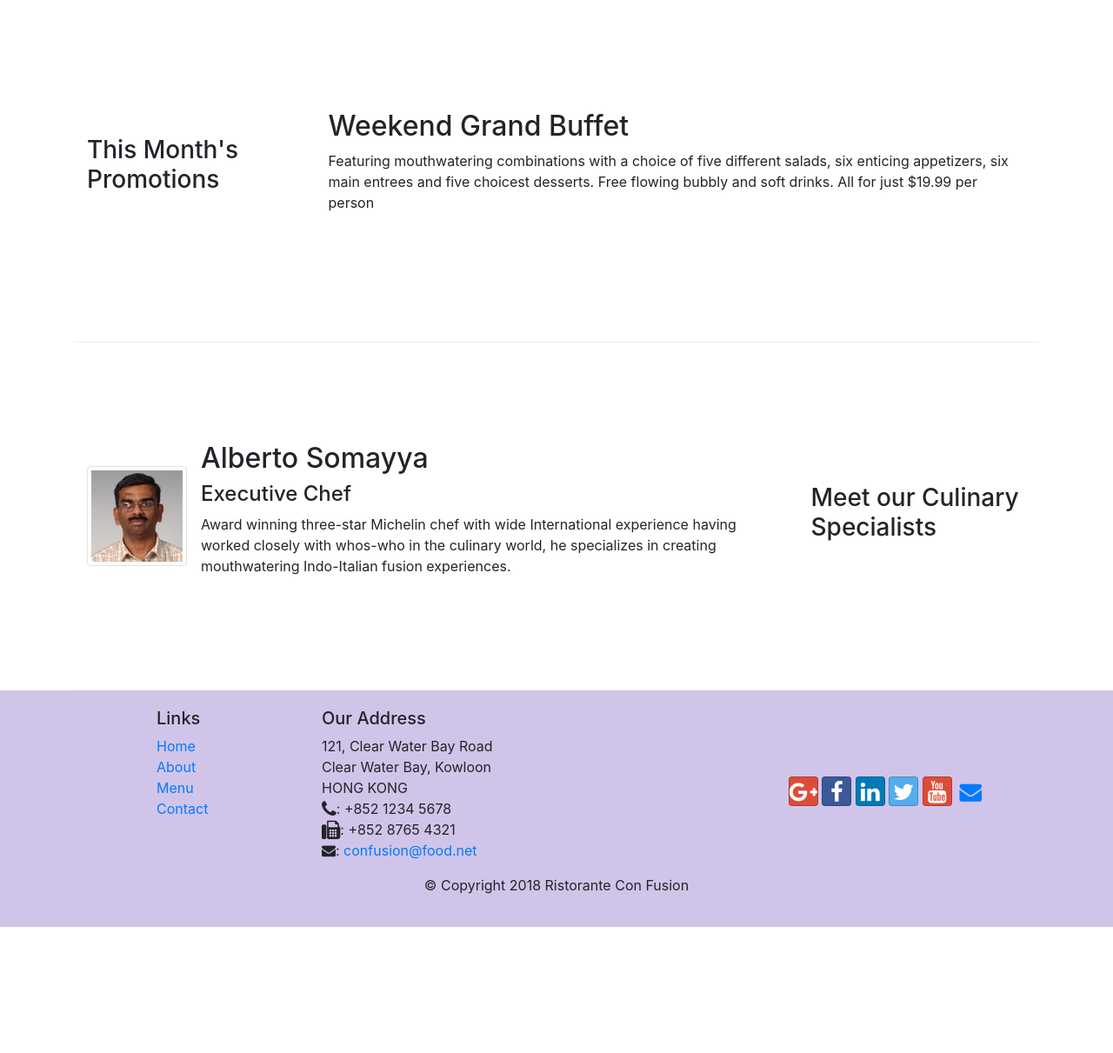
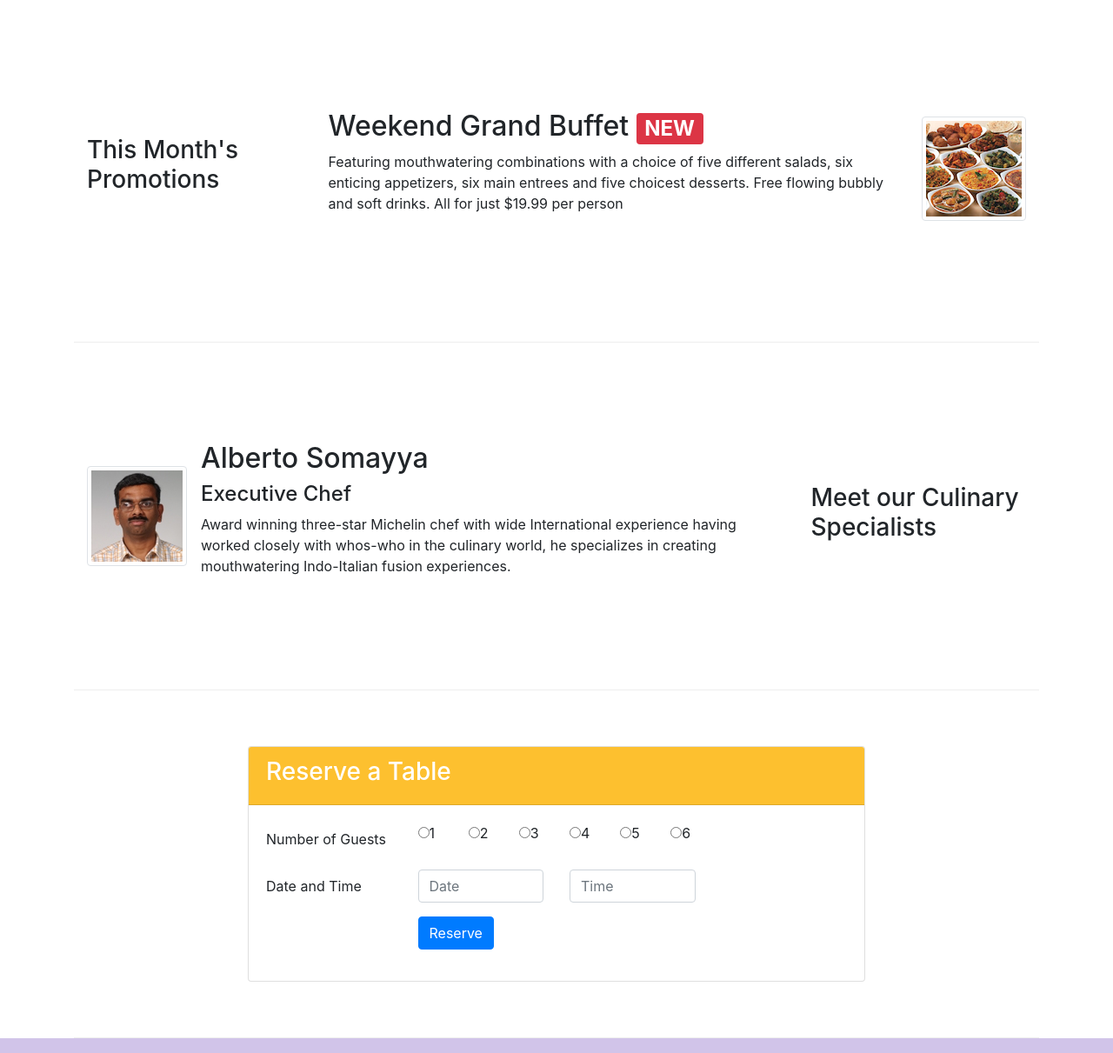
Before and after one commit to MeritWayler/Bootstrap, a website: page index.html in a window 1280 px wide. Shown: the part 740-1951 px from the top of the page at 87% size. Before the commit the page ends 1806 px from the top, so only its background shows below. Drawn offline with nearby package versions, Linux system fonts and the light colour scheme.

Commit message:
commit 13, assignment 2

```diff
--- a/css/styles.css
+++ b/css/styles.css
@@ -31,3 +31,13 @@ body {
 .navbar-dark {
     background-color: #512DA8;
 }
+
+.reservation-card{
+    background-color: #FDC02F;
+    color: white;
+}
+.reservation-button{
+    background-color: #FDC02F;
+    text-align: center;
+    padding: 10x 20px;
+}
--- a/index.html
+++ b/index.html
@@ -39,9 +39,13 @@
                     <h1>Ristorante con Fusion</h1>
                     <p>We take inspiration from the World's best cuisines, and create a unique fusion experience. Our lipsmacking creations will tickle your culinary senses!</p>
                 </div>
-                <div class="col-12 col-sm align-self-center">
+                <div class="col-12 col-sm-3 align-self-center">
                     <img src="img/logo.png" class="img-fluid">
                 </div>
+                <div class="col-12 col-sm-3 align-self-center ">
+                   <a href="#reservation-card"> <button class="btn btn-sm reservation-button" >Reserve Table</button></a>
+                </div>
+
             </div>
         </div>
     </header>
@@ -65,12 +69,17 @@
 
 
         <div class="row row-content align-items-center">
-            <div class="col-12 col-sm-4 col-md-3">
+            <div class="col-12 col-sm-4 col-md-3 order-sm-first">
                 <h3>This Month's Promotions</h3>
             </div>
             <div class="col col-sm col-md">
-                <h2>Weekend Grand Buffet</h2>
-                <p>Featuring mouthwatering combinations with a choice of five different salads, six enticing appetizers, six main entrees and five choicest desserts. Free flowing bubbly and soft drinks. All for just $19.99 per person </p>
+                <div class="media">
+                    <div class="media-body">
+                        <h2>Weekend Grand Buffet <span class="badge badge-danger">NEW</span> </h2>
+                        <p class="d-none d-sm-block">Featuring mouthwatering combinations with a choice of five different salads, six enticing appetizers, six main entrees and five choicest desserts. Free flowing bubbly and soft drinks. All for just $19.99 per person </p>
+                    </div>
+                    <img class="d-flex ml-3 img-thumbnail align-self-center" src="img/buffet.png" alt="buffet">
+                </div>
             </div>
         </div>
 
@@ -85,6 +94,56 @@
                         <h2 class="mt-0">Alberto Somayya</h2>
                         <h4>Executive Chef</h4>
                         <p class="d-none d-sm-block">Award winning three-star Michelin chef with wide International experience having worked closely with whos-who in the culinary world, he specializes in creating mouthwatering Indo-Italian fusion experiences. </p>
+                    </div>
+                </div>
+            </div>
+        </div>
+        <div class="row row-content align-items-center" id="reservation-card">
+            <div class="col-12 col-sm-8 offset-2">
+                <div class="card" >
+                    <div class="card-header  reservation-card">
+                        <h3>Reserve a Table</h3>
+                    </div>
+                    <div class="card-body">
+                        <form>
+                            <div class="form-group row">
+                                <label for="NumberGuests" class="col-md-3 col-form-label">Number of Guests</label>
+                                <div class="col-md-1 radio">
+                                    <label><input type="radio" name="optradio">1</label>
+                                </div>
+                                <div class="col-md-1 radio">
+                                    <label><input type="radio" name="optradio">2</label>
+                                </div>
+                                <div class="col-md-1 radio">
+                                    <label><input type="radio" name="optradio">3</label>
+                                </div>
+                                <div class="col-md-1 radio">
+                                    <label><input type="radio" name="optradio">4</label>
+                                </div>
+                                <div class="col-md-1 radio">
+                                    <label><input type="radio" name="optradio">5</label>
+                                </div>
+                                <div class="col-md-1 radio">
+                                    <label><input type="radio" name="optradio">6</label>
+                                </div>
+                                </div>
+                            <div class="form-group row">
+                                <div class="col-md-3">
+                                    <label for="DateTime" class="col-form-label">Date and Time</label>
+                                </div>
+                                <div class="col-md-3">
+                                    <input type="text" class="form-control" id="date" placeholder="Date">
+                                </div>
+                                <div class="col-md-3">
+                                    <input type="text" class="form-control" id="time" placeholder="Time">
+                                </div>
+                            </div>
+                            <div class="form-group row">
+                                <div class="col-md-3 col-12 offset-3">
+                                    <button type="submit" class="btn btn-primary">Reserve</button>
+                                </div>
+                            </div>
+                        </form>
                     </div>
                 </div>
             </div>
```
